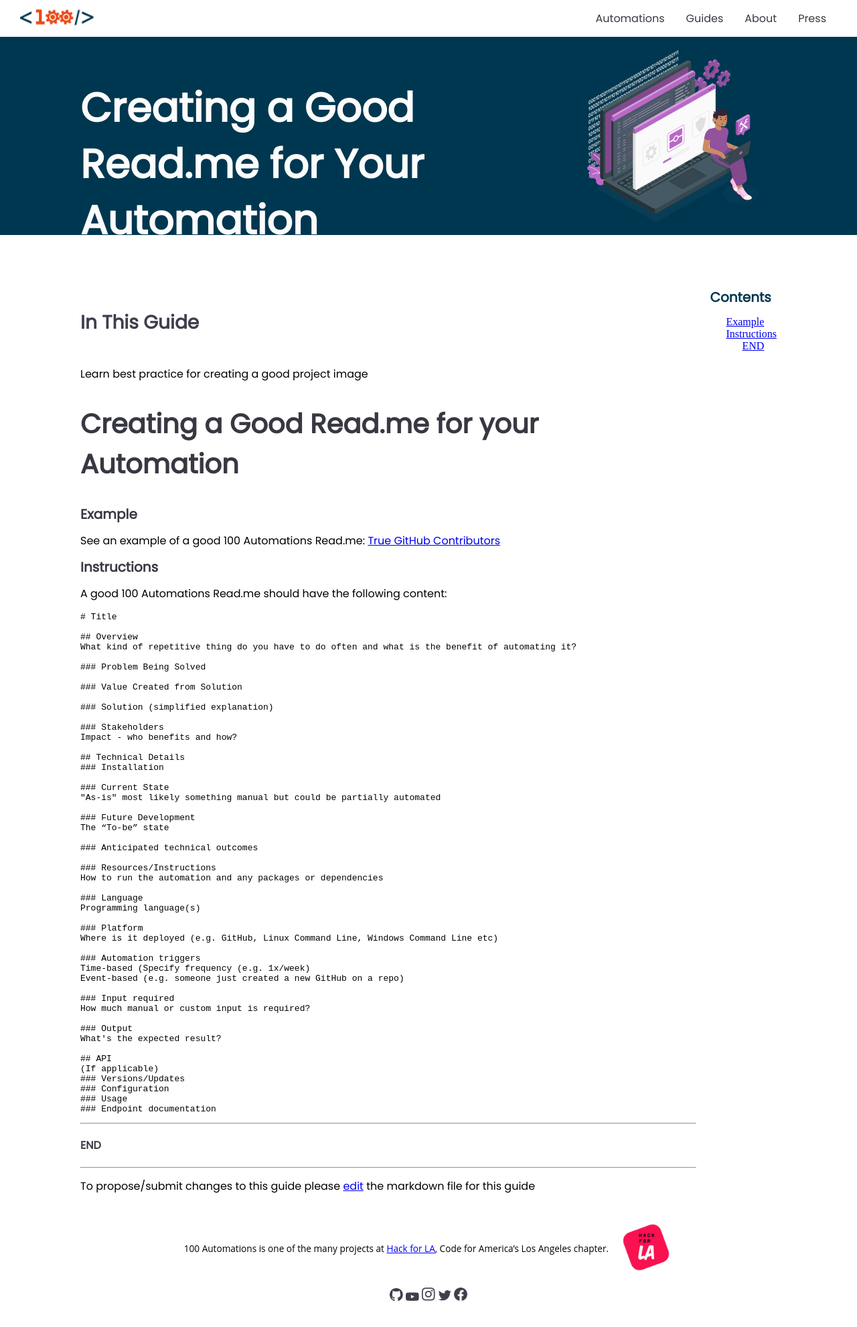
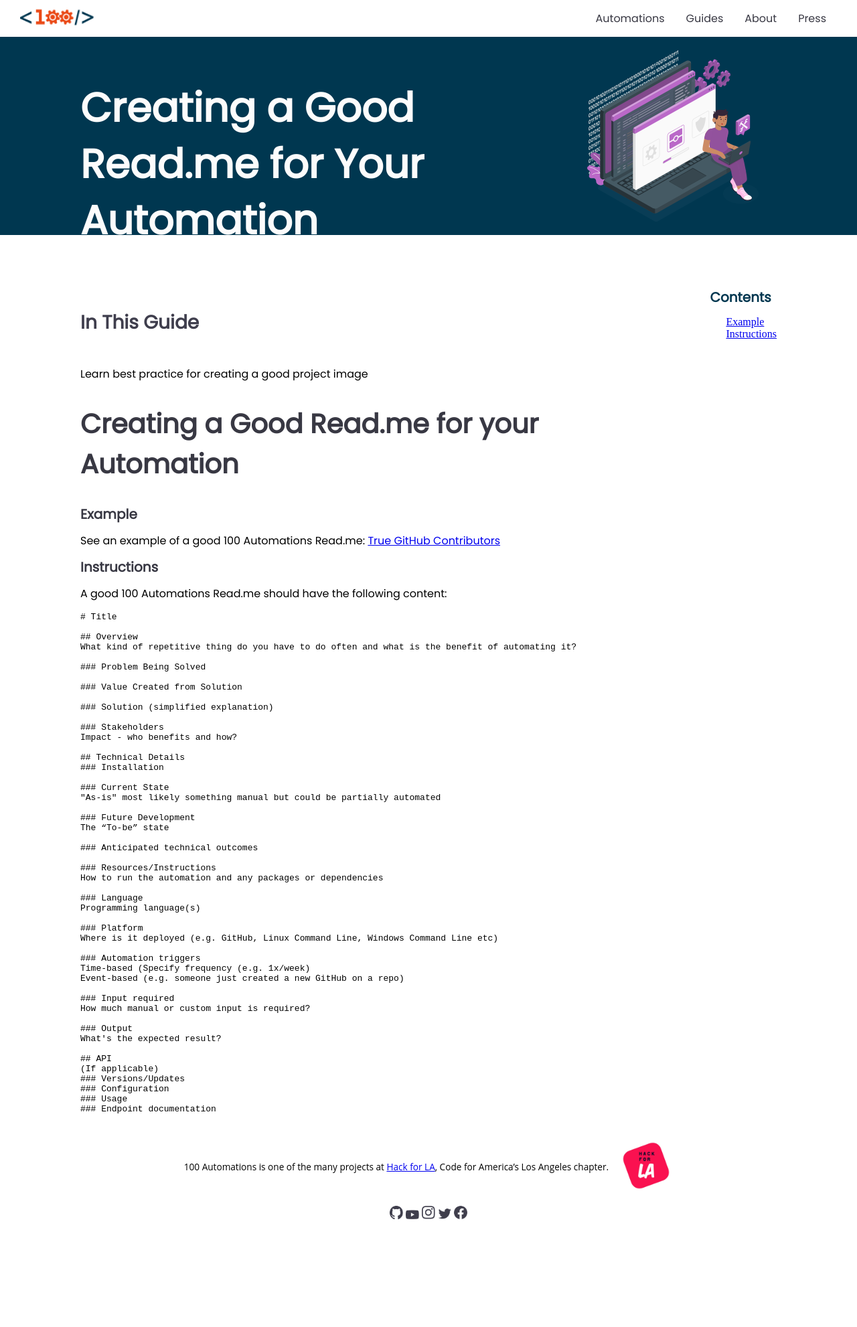
Before and after one commit to 100Automations/Website, a Jekyll site: the page built from _guides/creating-good-readmes-for-automations.md, in a window 1280 px wide. Shown: the top 1982 px of the page at 67% size. Built offline with Jekyll 4.4.1, drawn with Linux system fonts in a browser that asks for light colours.

Commit message:
removed footer

````diff
--- a/_guides/creating-good-readmes-for-automations.md
+++ b/_guides/creating-good-readmes-for-automations.md
@@ -66,7 +66,3 @@ What's the expected result?
 ### Usage
 ### Endpoint documentation
 ```
----
-#### END
----
-To propose/submit changes to this guide please [edit](https://github.com/100Automations/Website/blob/master/_guides/creating-good-readmes-for-automations.md){:target="_blank"} the markdown file for this guide
````
